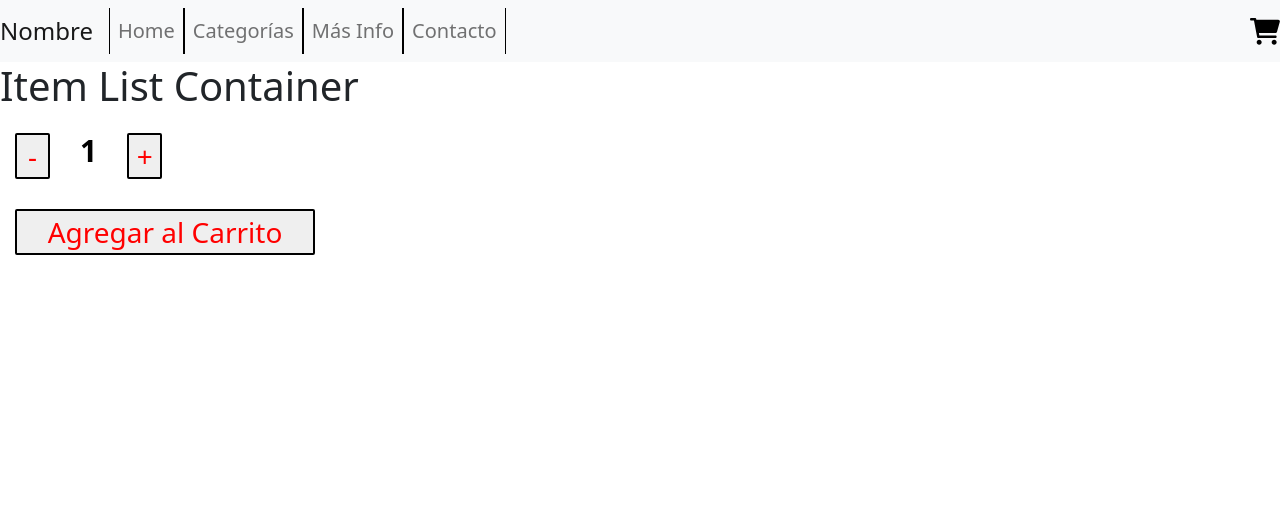
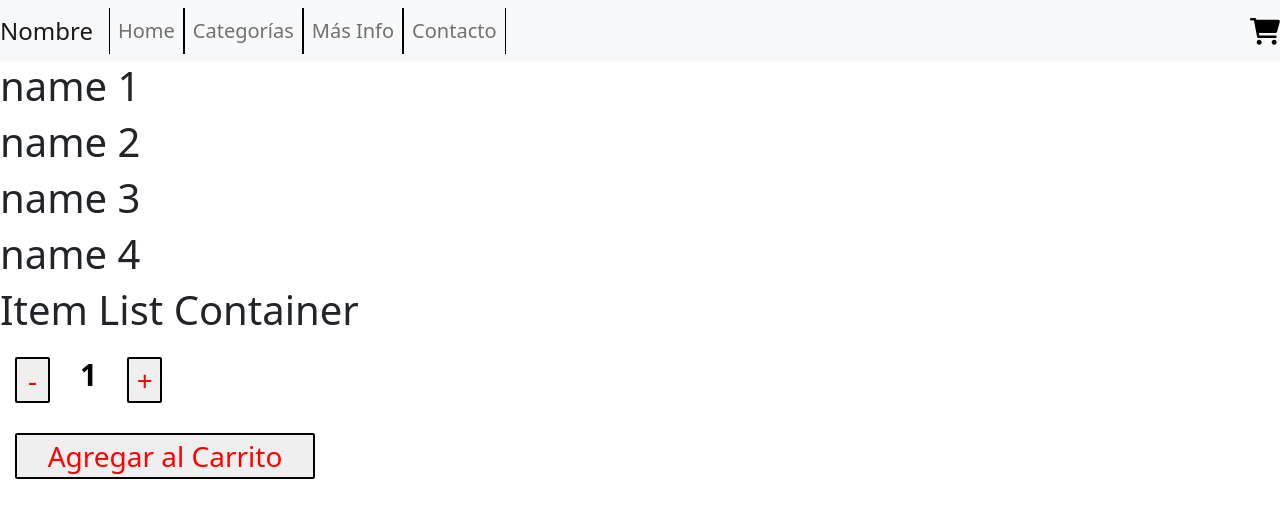
Before and after one commit to CamiloGuer/react, a React (Create React App) app: page / in a window 1280 px wide. Shown: the top 518 px of the page. Built offline with nearby package versions, Linux system fonts and the light colour scheme.

Commit message:
desafio map

```diff
--- a/src/App.js
+++ b/src/App.js
@@ -1,4 +1,4 @@
-import './app.css';
+import './App.css';
 import NavBar from './components/NavBar';
 import ItemListContainer from './containers/ItemListContainer';
 
--- /dev/null
+++ b/src/components/Item/index.jsx
@@ -0,0 +1,9 @@
+import React from 'react'
+
+const Item = ({product}) => {
+  return (
+    <h1>{product.name}</h1>
+  )
+}
+
+export default Item
--- /dev/null
+++ b/src/components/ItemList/index.jsx
@@ -0,0 +1,14 @@
+import React from 'react'
+import Item from '../Item'
+
+const ItemList = ({products}) => {
+  return (
+    <div>
+        {products.map(product => {
+            return <Item key={product.id} product={product}/>
+        })}
+    </div>
+  )
+}
+
+export default ItemList
--- a/src/containers/ItemListContainer/index.jsx
+++ b/src/containers/ItemListContainer/index.jsx
@@ -1,5 +1,8 @@
-import React from 'react'
+import React, { useEffect } from 'react'
+import { useState } from 'react'
 import ItemCount from '../../components/ItemCount'
+import ItemList from '../../components/ItemList'
+import { products } from '../../data/products'
 import './styles.css'
 
 const ItemListContainer = ({greeting}) => {
@@ -7,8 +10,30 @@ const ItemListContainer = ({greeting}) => {
     console.log(cantidad)
     console.log("Agregaste la cantidad ${cantidad} al carro")
   }
+
+  const [productos, setProductos] = useState([])
+  useEffect(()=>{
+  (async ()=> {
+
+    const obtenerProductos = new Promise ((accept, reject)=> {
+      setTimeout(()=> {
+        accept(products)
+      }, 3000);
+    })
+
+    try{
+      const productos = await obtenerProductos;
+      //console.log(response);
+      setProductos(productos);
+    } catch(error){
+      console.log(error);
+    }
+  })()
+},[productos])
+
   return (
     <div>
+        <ItemList products={productos}/>
         <h1>{greeting}</h1>
         <ItemCount initial={1} stock={15} onAdd={agregarAlCarro}/>
     </div>
--- /dev/null
+++ b/src/data/products.js
@@ -0,0 +1,6 @@
+export const products = [
+    {id: 1, description: 'description 1', name: 'name 1', stock: 10,},
+    {id: 2, description: 'description 2', name: 'name 2', stock: 10,},
+    {id: 3, description: 'description 3', name: 'name 3', stock: 10,},
+    {id: 4, description: 'description 4', name: 'name 4', stock: 10,},
+]
```
